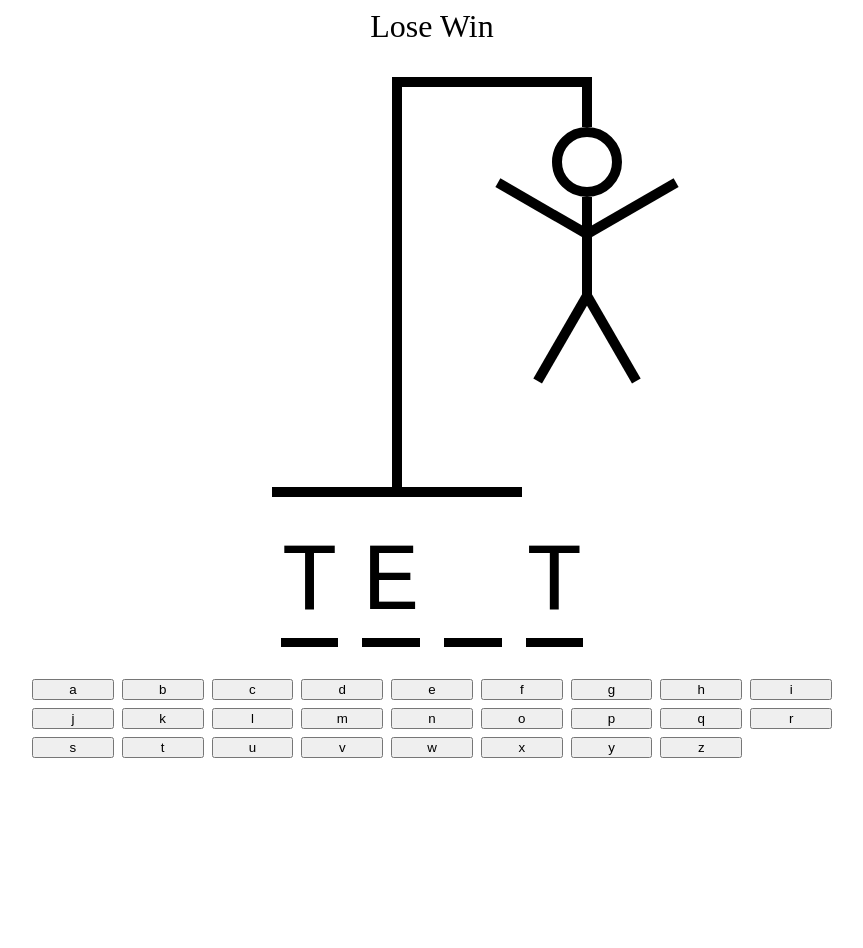
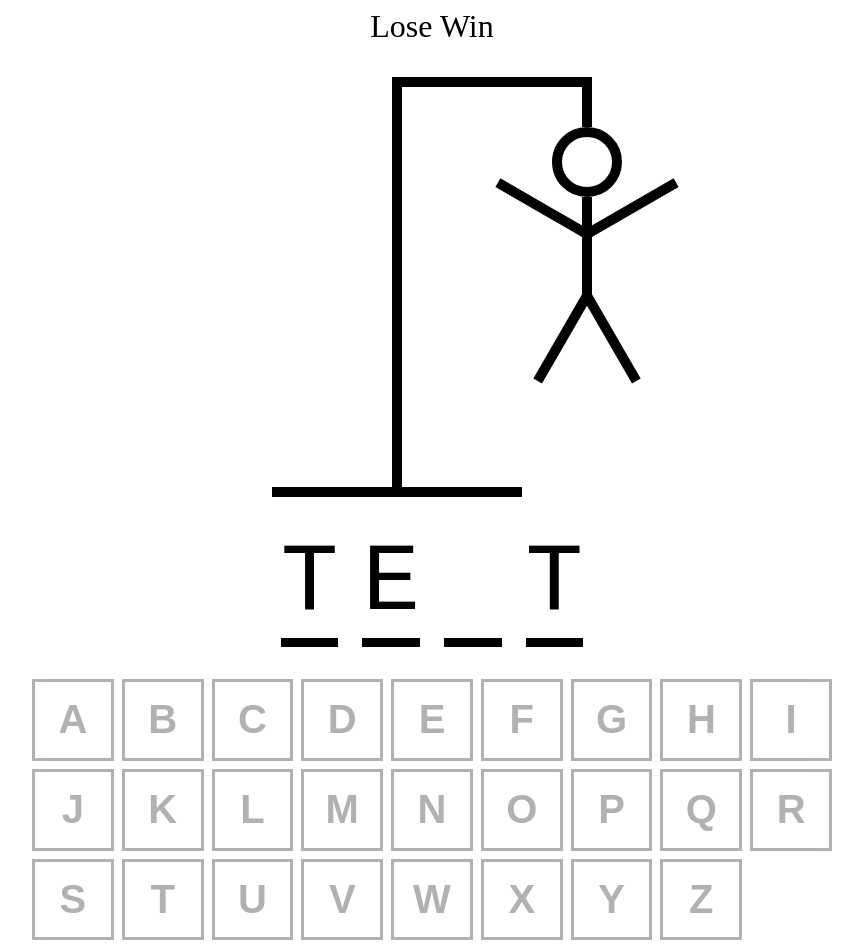
Before and after one commit to muratavci05/react_typescript-hangmanApp, a React (Vite) app: page / in a window 1280 px wide. Shown: the whole page, without its empty margins (208-1071 px from the left). Before the commit the page ends 800 px from the top, so only its background shows below. Built offline with nearby package versions, Linux system fonts and the light colour scheme.

Commit message:
keyboard file and style modified

```diff
--- a/src/components/Keyboard.tsx
+++ b/src/components/Keyboard.tsx
@@ -1,4 +1,4 @@
-import "./style/keyboard.module.css";
+import styles from "./style/Keyboard.module.css";
 
 const Keys = [
   "a",
@@ -27,20 +27,26 @@ const Keys = [
   "x",
   "y",
   "z",
-]
+];
 
-export function Keyboard () {
-    return(
-        <div style={{
-            display:"grid",
-            gridTemplateColumns:"repeat(auto-fit, minmax(75px, 1fr)",
-            gap:"0.5rem",
-        }}
-        >
-            {Keys.map(key => {
-                return <button className="" key ={key}>{key}</button>
-        })}
-
-        </div>
-    )
+export function Keyboard() {
+  return (
+    <div
+      style={{
+        display: "grid",
+        gridTemplateColumns: "repeat(auto-fit, minmax(75px, 1fr)",
+        gap: "0.5rem",
+      }}
+    >
+      {Keys.map((key) => {
+        return (
+          <button
+          disabled
+          className={`${styles.btn} ${styles.inactive}`} key={key}>
+            {key}
+          </button>
+        );
+      })}
+    </div>
+  );
 }
--- a/src/components/style/Keyboard.module.css
+++ b/src/components/style/Keyboard.module.css
@@ -0,0 +1,28 @@
+.btn{
+    width: 100%;
+    border: 3px solid black;
+    background: none;
+    aspect-ratio: 1/1;
+    font-size: 2.5rem;
+    text-transform: uppercase;
+    padding: 0.5rem;
+    font-weight: bold;
+    cursor: pointer;
+    color: black;
+
+}
+
+.btn.active {
+    background-color: hsl(200, 100%, 50%);
+    color: white;
+
+}
+
+.btn.inactive {
+    opacity: 0.3;
+}
+
+.btn:hover:not(:disabled),
+.btn:focus:not(:disapled) {
+    background-color: hsl(200, 100%, 75%);
+}
```
